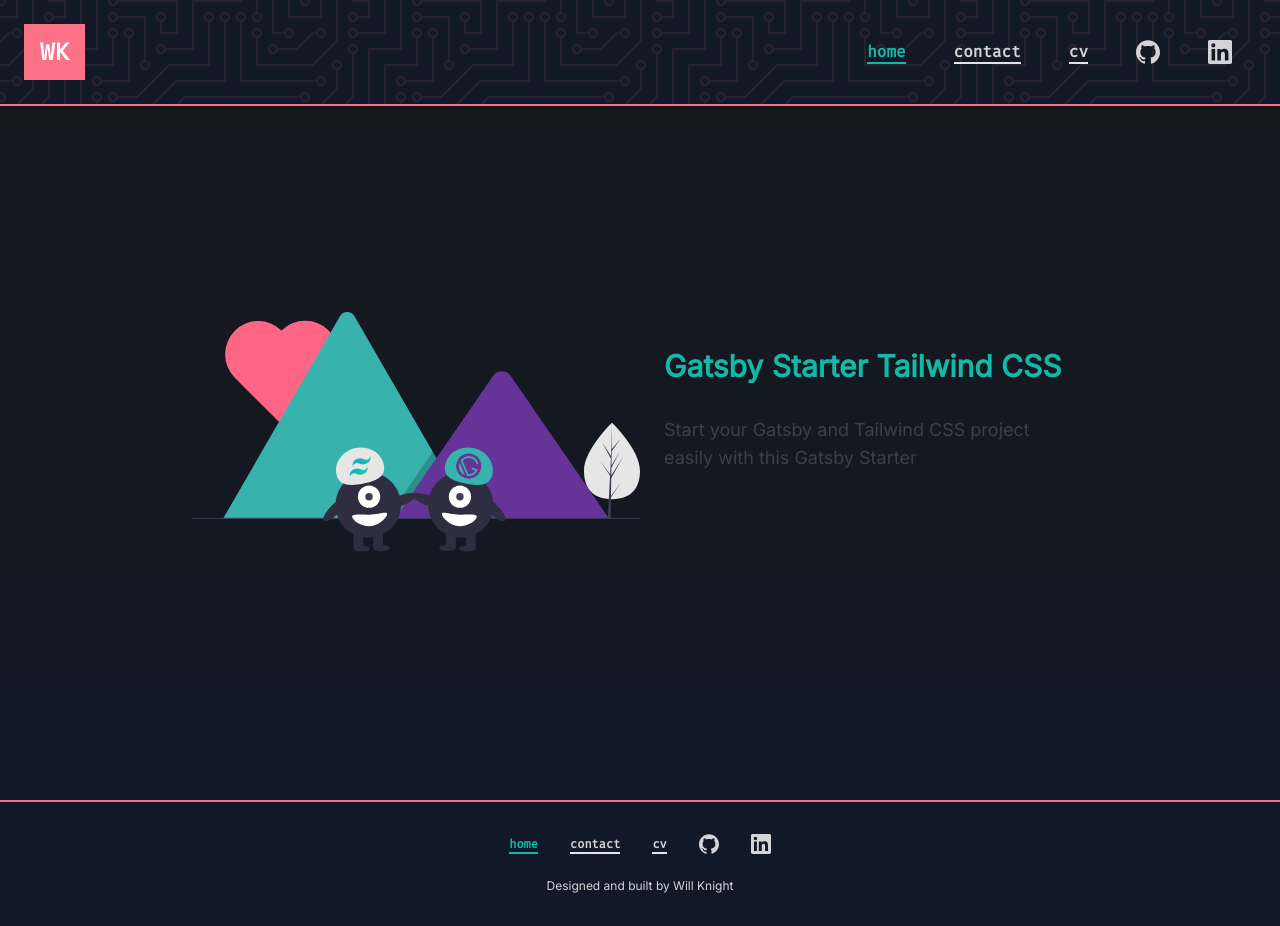
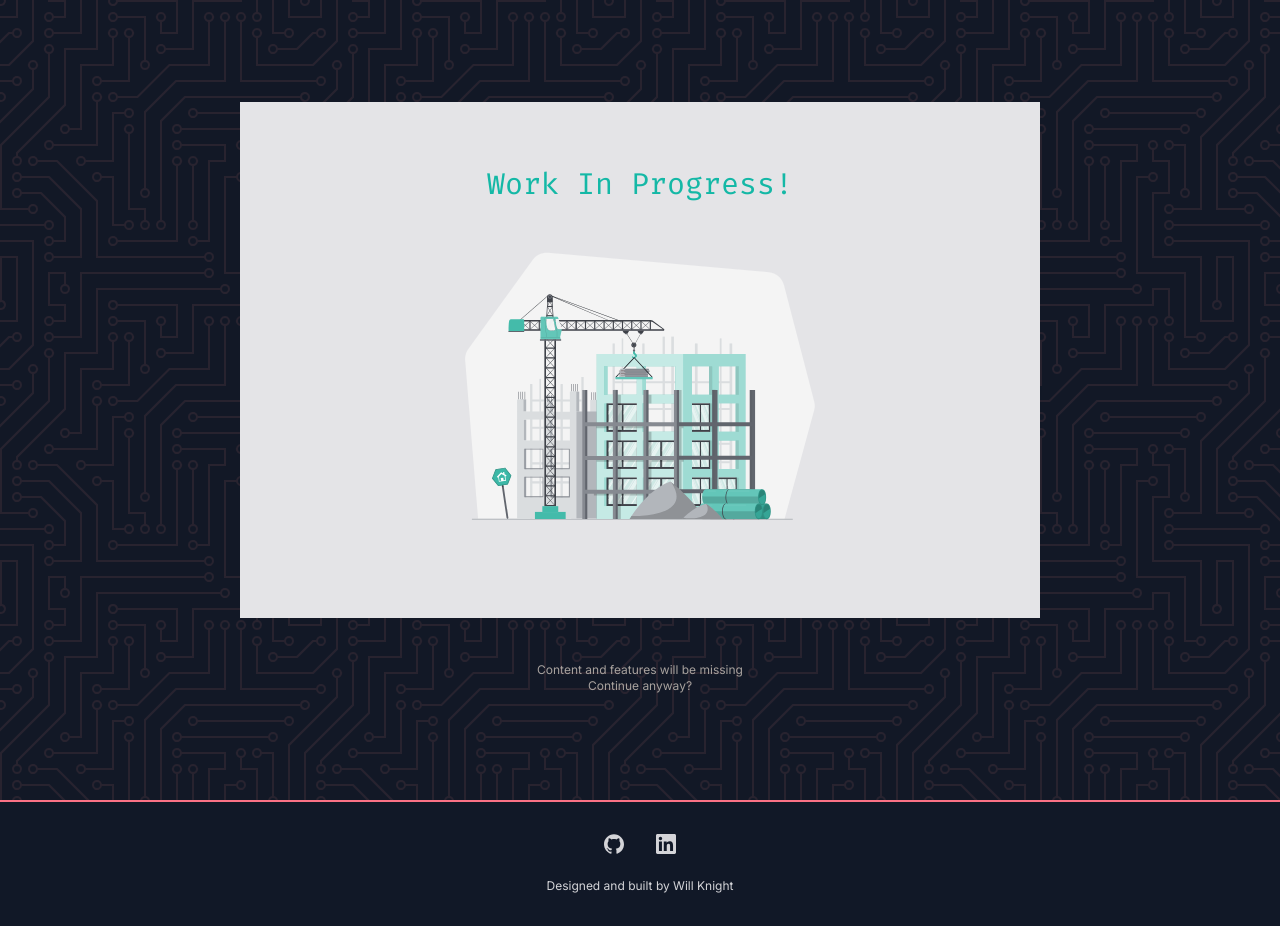
Before and after one commit to williamxb/wknight.dev, a Gatsby site: page / in a window 1280 px wide. Built offline with nearby package versions, Linux system fonts and the light colour scheme; Gatsby itself is replaced by a stand-in of ours.

Commit message:
Added WIP landing page

```diff
--- a/src/components/footer.js
+++ b/src/components/footer.js
@@ -7,7 +7,7 @@
             <div className="container flex items-center justify-center mx-auto font-mono font-bold">
                 <nav>
                     <Link
-                        to="/"
+                        to="/home"
                         className="border-b-2 hover:border-teal-500 mx-1.5 sm:mx-4"
                         activeClassName="text-teal-500 border-teal-500"
                     >
--- a/src/components/header.js
+++ b/src/components/header.js
@@ -7,7 +7,7 @@
             <div className="shadow bg-cool-gray-900 bg-circuit border-b-2 border-rose-400">
                 <div className="container flex items-center justify-between p-6 mx-auto font-mono font-bold text-gray-300 dark:text-gray-300">
                     <Link
-                        to="/"
+                        to="/home"
                         className="text-2xl bg-rose-400 px-4 py-3 text-white"
                     >
                         WK
@@ -16,7 +16,7 @@
                     <div className="flex">
                         <nav>
                             <Link
-                                to="/"
+                                to="/home"
                                 className="border-b-2 hover:border-teal-500 mx-1.5 sm:mx-6"
                                 activeClassName="text-teal-500 border-teal-500"
                             >
--- a/src/pages/404.js
+++ b/src/pages/404.js
@@ -15,7 +15,7 @@
                             Sorry - this page doesn't seem to exist.
                         </p>
                         <Link
-                            to="/"
+                            to="/home"
                             className="w-max mx-auto border border-rose-400 duration-200 ease-in-out font-medium hover:bg-rose-400 hover:text-gray-800 px-4 py-2 rounded-md shadow-sm text-base text-white transition-all whitespace-nowrap"
                         >
                             Go home
--- /dev/null
+++ b/src/pages/home.js
@@ -0,0 +1,32 @@
+import React from 'react'
+import Layout from '../components/Layout'
+import heroImage from '../images/hero-image.svg'
+
+const homePage = () => {
+    return (
+        <Layout>
+            <main className="flex flex-col bg-gradient-to-b from-gray-900 to-cool-gray-900">
+                <div className="max-w-4xl min-h-screen flex-grow mx-auto flex flex-col justify-around">
+                    <div className="sm:flex sm:flex-row-reverse sm:items-center">
+                        <div className="sm:px-2">
+                            <h1 className="px-4 pt-5 text-2xl text-left text-teal-500 font-bold sm:text-3xl">
+                                Gatsby Starter Tailwind CSS
+                            </h1>
+                            <p className="px-4 mt-8 text-lg text-gray-700 sm:mt-8">
+                                Start your Gatsby and Tailwind CSS project
+                                easily with this Gatsby Starter
+                            </p>
+                        </div>
+                        <img
+                            className="w-full max-w-lg mt-16 mx-auto sm:w-1/2"
+                            src={heroImage}
+                            alt="Gatsby and Tailwind CSS together"
+                        />
+                    </div>
+                </div>
+            </main>
+        </Layout>
+    )
+}
+
+export default homePage
--- a/src/pages/index.js
+++ b/src/pages/index.js
@@ -1,32 +1,84 @@
 import React from 'react'
-import Layout from '../components/Layout'
-import heroImage from '../images/hero-image.svg'
+import { Link } from 'gatsby'
+import modalImage from '../images/infrastructure-development.svg'
+import Seo from '../components/SEO.js'
+import Footer from '../components/footer'
 
-const homePage = () => {
+const Layout = () => {
     return (
-        <Layout>
-            <main className="flex flex-col bg-gradient-to-b from-gray-900 to-cool-gray-900">
-                <div className="max-w-4xl min-h-screen flex-grow mx-auto flex flex-col justify-around">
-                    <div className="sm:flex sm:flex-row-reverse sm:items-center">
-                        <div className="sm:px-2">
-                            <h1 className="px-4 pt-5 text-2xl text-left text-teal-500 font-bold sm:text-3xl">
-                                Gatsby Starter Tailwind CSS
-                            </h1>
-                            <p className="px-4 mt-8 text-lg text-gray-700 sm:mt-8">
-                                Start your Gatsby and Tailwind CSS project
-                                easily with this Gatsby Starter
-                            </p>
-                        </div>
-                        <img
-                            className="w-full max-w-lg mt-16 mx-auto sm:w-1/2"
-                            src={heroImage}
-                            alt="Gatsby and Tailwind CSS together"
-                        />
-                    </div>
+        <>
+            <Seo />
+
+            <div className="bg-circuit flex flex-col justify-center max-w-screen min-h-screen w-full">
+                <div className="bg-gray-200 mt-auto mx-auto mb-0 p-16 text-center text-gray-800">
+                    <h1 className="font-mono text-3xl text-teal-500 mb-4">
+                        Work In Progress!
+                    </h1>
+                    <img
+                        className="mx-auto w-4/6 max-w-2xl"
+                        src={modalImage}
+                        alt=""
+                    />
                 </div>
-            </main>
-        </Layout>
+                <Link
+                    to="/home"
+                    className="text-warm-gray-400 text-center block mt-4 mb-auto w-max text-xs duration-200 ease-in-out hover:bg-opacity-20 hover:bg-teal-500 mt-10 mx-auto px-2 py-1 rounded-md transition-all"
+                >
+                    Content and features will be missing<br></br>
+                    Continue anyway?
+                </Link>
+            </div>
+
+            <footer className="bg-cool-gray-900 border-rose-400 border-t-2 py-8 text-center text-gray-300 text-xs">
+                <div className="container flex items-center justify-center mx-auto font-mono font-bold">
+                    <a
+                        href="https://github.com/williamxb"
+                        className="align-middle inline-block mx-1.5 sm:mx-4"
+                        target="_blank"
+                        rel="noreferrer"
+                    >
+                        <svg
+                            xmrns="http://www.w3.org/2000/svg"
+                            role="img"
+                            viewBox="0 0 24 24"
+                            className="w-5 fill-current hover:text-teal-500"
+                        >
+                            <title>GitHub</title>
+                            <path d="M12 .297c-6.63 0-12 5.373-12 12 0 5.303 3.438 9.8 8.205 11.385.6.113.82-.258.82-.577 0-.285-.01-1.04-.015-2.04-3.338.724-4.042-1.61-4.042-1.61C4.422 18.07 3.633 17.7 3.633 17.7c-1.087-.744.084-.729.084-.729 1.205.084 1.838 1.236 1.838 1.236 1.07 1.835 2.809 1.305 3.495.998.108-.776.417-1.305.76-1.605-2.665-.3-5.466-1.332-5.466-5.93 0-1.31.465-2.38 1.235-3.22-.135-.303-.54-1.523.105-3.176 0 0 1.005-.322 3.3 1.23.96-.267 1.98-.399 3-.405 1.02.006 2.04.138 3 .405 2.28-1.552 3.285-1.23 3.285-1.23.645 1.653.24 2.873.12 3.176.765.84 1.23 1.91 1.23 3.22 0 4.61-2.805 5.625-5.475 5.92.42.36.81 1.096.81 2.22 0 1.606-.015 2.896-.015 3.286 0 .315.21.69.825.57C20.565 22.092 24 17.592 24 12.297c0-6.627-5.373-12-12-12"></path>
+                        </svg>
+                    </a>
+
+                    <a
+                        href="https://www.linkedin.com/in/willk01/"
+                        className="align-middle inline-block mx-1.5 sm:mx-4"
+                        target="_blank"
+                        rel="noreferrer"
+                    >
+                        <svg
+                            xmlns="http://www.w3.org/2000/svg"
+                            role="img"
+                            viewBox="0 0 24 24"
+                            className="w-5 fill-current hover:text-teal-500"
+                        >
+                            <title>LinkedIn</title>
+                            <path d="M20.447 20.452h-3.554v-5.569c0-1.328-.027-3.037-1.852-3.037-1.853 0-2.136 1.445-2.136 2.939v5.667H9.351V9h3.414v1.561h.046c.477-.9 1.637-1.85 3.37-1.85 3.601 0 4.267 2.37 4.267 5.455v6.286zM5.337 7.433c-1.144 0-2.063-.926-2.063-2.065 0-1.138.92-2.063 2.063-2.063 1.14 0 2.064.925 2.064 2.063 0 1.139-.925 2.065-2.064 2.065zm1.782 13.019H3.555V9h3.564v11.452zM22.225 0H1.771C.792 0 0 .774 0 1.729v20.542C0 23.227.792 24 1.771 24h20.451C23.2 24 24 23.227 24 22.271V1.729C24 .774 23.2 0 22.222 0h.003z"></path>
+                        </svg>
+                    </a>
+                </div>
+
+                <p className="mt-6">
+                    <a
+                        href="https://github.com/williamxb/wknight.dev"
+                        className="hover:text-teal-500 hover:underline"
+                        rel="noreferrer"
+                        target="_blank"
+                    >
+                        Designed and built by Will Knight
+                    </a>
+                </p>
+            </footer>
+        </>
     )
 }
 
-export default homePage
+export default Layout
```
Also changed, not shown: src/images/infrastructure-development.svg (added).
